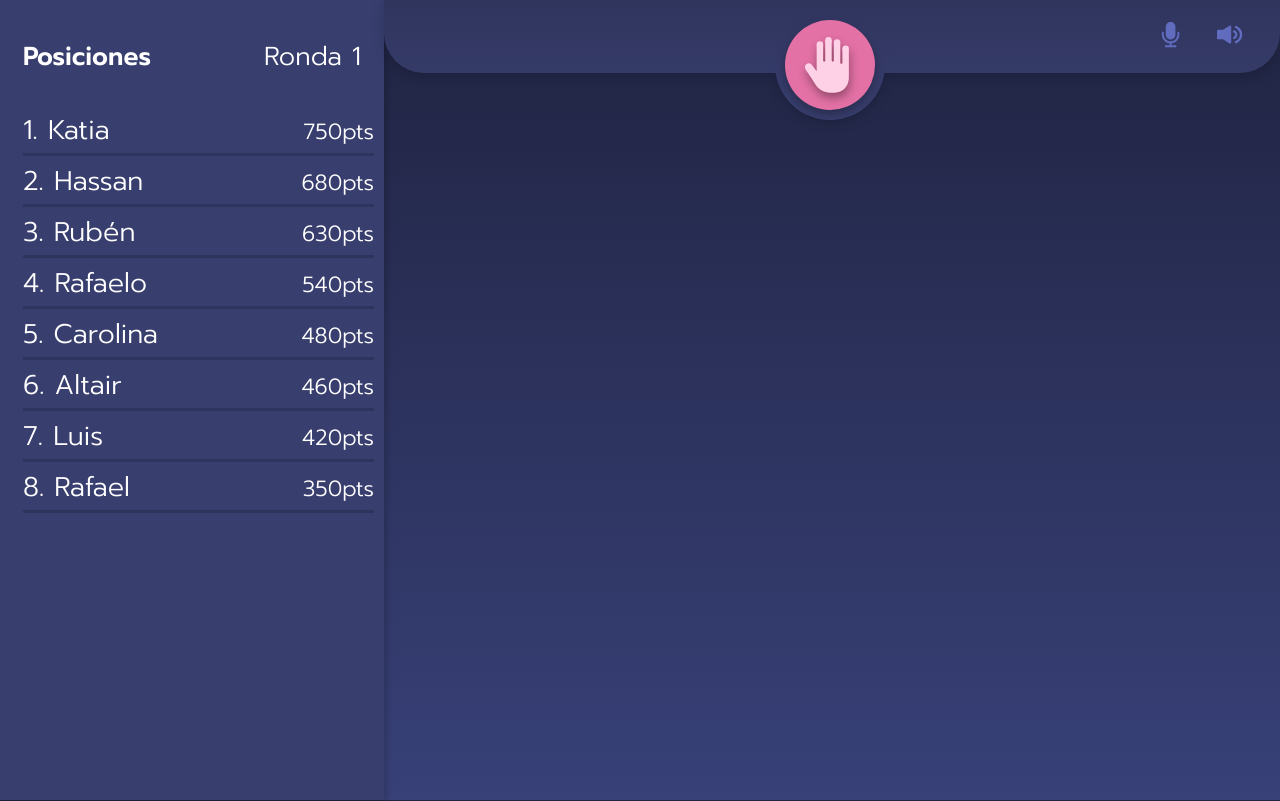
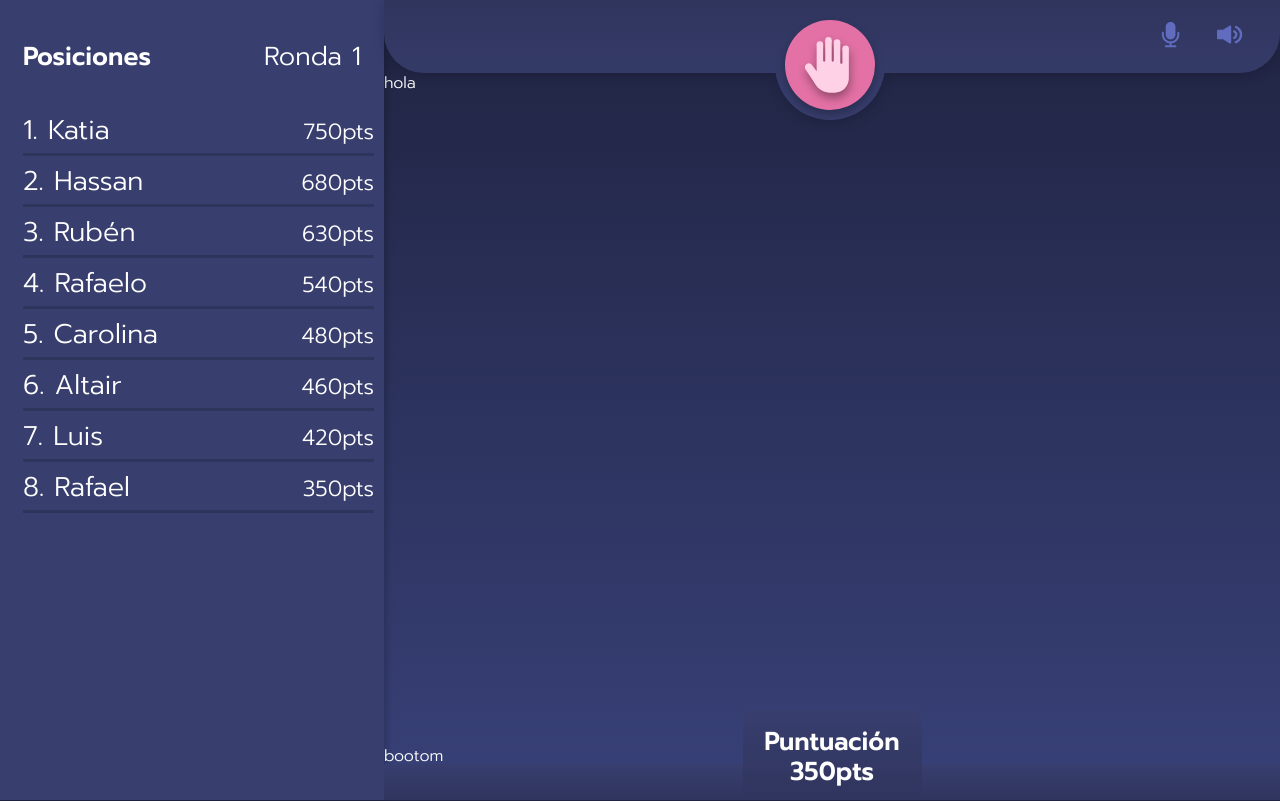
Before and after one commit to Ruben35/SmartBasta, a React (Create React App) app: page / in a window 1280 px wide. Built offline with nearby package versions, Linux system fonts and the light colour scheme.

Commit message:
Partial ActualPuntuation

```diff
--- a/src/App.js
+++ b/src/App.js
@@ -1,5 +1,6 @@
 // import SimpleNavbar from './components/SimpleNavbar'
 import { useState } from 'react';
+import ActualPuntuation from './components/ActualPuntuation';
 import GameNavbar from './components/GameNavbar'
 import PlayersSideBar from './components/PlayersSideBar'
 
@@ -15,6 +16,10 @@ function App() {
       <section className="gameContainer">
         <PlayersSideBar open={playersBarOpen} onClose={handleOnClickPlayers}/>
         <GameNavbar type="stop" onClickPlayers={handleOnClickPlayers} />
+        <div className="mainGameScreen">
+          hola
+          <ActualPuntuation/>
+        </div>
       </section>
     </>
   );
--- /dev/null
+++ b/src/components/ActualPuntuation.jsx
@@ -0,0 +1,17 @@
+import React, { useState } from 'react';
+
+const ActualPuntuation = () =>{
+    return(
+        <div className="actualPuntuationBar">
+            bootom
+            <div> {/*The rectangle*/}
+                <div>
+                    <span>Puntuación</span>
+                    <span>350pts</span>
+                </div>
+            </div>
+        </div>
+    );
+}
+
+export default ActualPuntuation;
--- a/src/styles/main.css
+++ b/src/styles/main.css
@@ -107,6 +107,8 @@ body{
     color:#fff;
     font-family: var(--lightFont);
 }
+
+
 
 /* =====================
    * COMPONENTS *
@@ -407,23 +409,57 @@ hr{
     margin-top: 9px;
 }
 
-/* width */
+/* Scrollbar styling  */
 ::-webkit-scrollbar {
     width: 10px;
   }
-
-/* Track */
 ::-webkit-scrollbar-track {
     background: transparent;
 }
-
-/* Handle */
 ::-webkit-scrollbar-thumb {
     background: var(--contrastLavandaButton);
     border-radius: 30px;
 }
-
-/* Handle on hover */
 ::-webkit-scrollbar-thumb:hover {
     background: #484e8c;
 }
+
+/* !ActualPuntuationBar */
+.actualPuntuationBar{
+    position: fixed;
+    width: 100%;
+    bottom: 0;
+}
+/* When its desktop */
+@media only screen and (min-width: 1025px){
+    .actualPuntuationBar{
+        width: calc( 100vw - 384px );
+    }
+}
+
+/* TODO: Falta agregar buen gradiente/sombras y bordeado */
+
+.actualPuntuationBar div{
+    height: 36px;
+    width: 100%;
+    background:  linear-gradient(to top, #30355e, #383e6e);
+    display: flex;
+    justify-content: center;
+    align-items: flex-end;
+}
+
+.actualPuntuationBar div div{
+    font-family: var(--boldFont);
+    font-size: 26px;
+    height: 90px;
+    width: 179px;
+    display: flex;
+    flex-direction: column;
+    align-items: center;
+}
+
+/* !mainGameScreen */
+.mainGameScreen{
+    grid-column-start: 2;
+    height: calc(100vh - 73px);
+}
```
